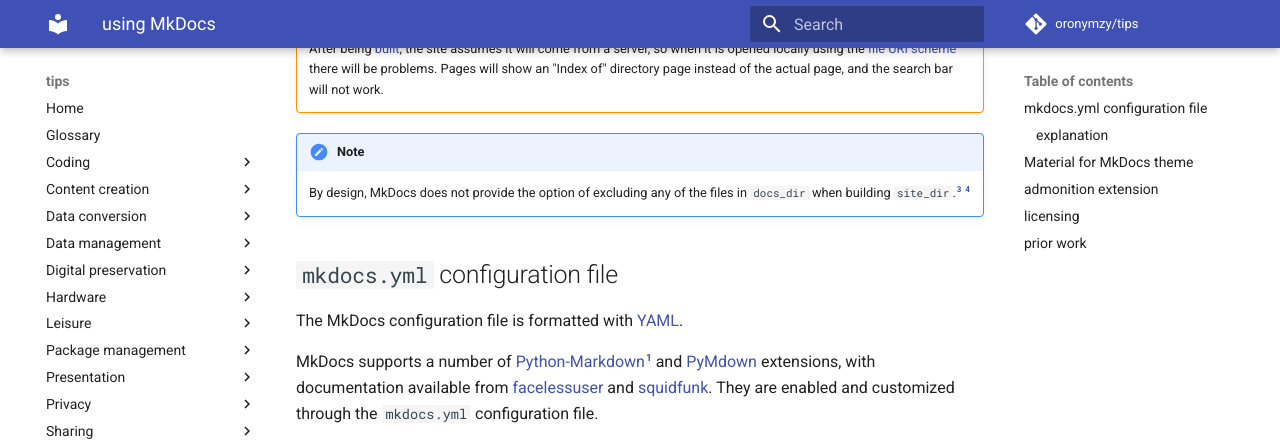
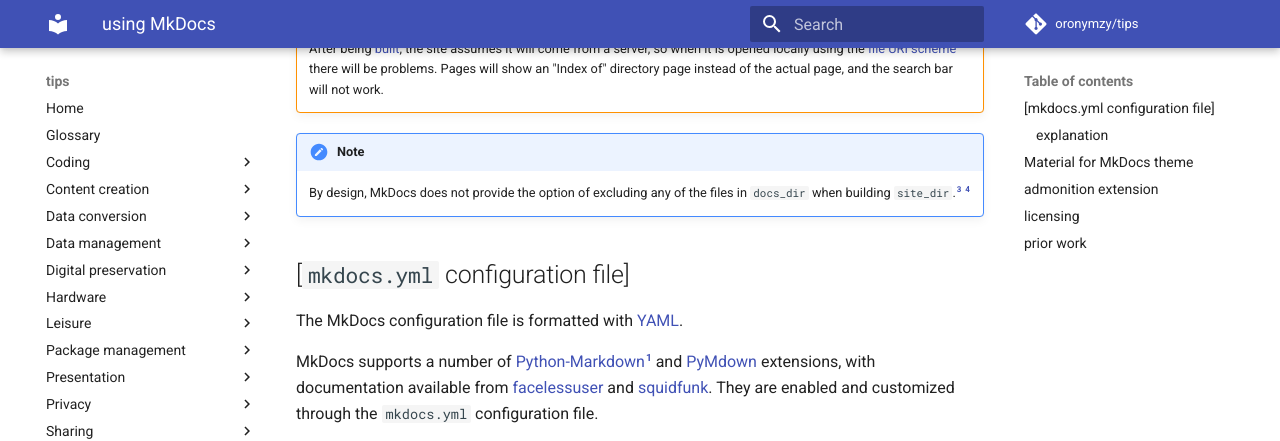
Before and after one commit to oronymzy/tips, an MkDocs documentation site: the page built from docs/usgMkDc.md, in a window 1280 px wide and 900 px high, scrolled down 304 px. Shown: the top 441 px of the window. Built offline with MkDocs 1.6.1 and Material for MkDocs 9.7.7, drawn with Linux system fonts in a browser that asks for light colours; comment, search, counter and statistics services are not loaded.

```diff
--- a/docs/usgMkDc.md
+++ b/docs/usgMkDc.md
@@ -11,7 +11,7 @@ MkDocs uses [lunr.js](https://lunrjs.com/) as its search engine[^usgMkDc2], but
 
     By design, MkDocs does not provide the option of excluding any of the files in `docs_dir` when building `site_dir`.[^usgMkDc3] [^usgMkDc4]
 
-## `mkdocs.yml` configuration file
+## [`mkdocs.yml` configuration file]
 The MkDocs configuration file is formatted with [YAML](https://yaml.org/).
 
 MkDocs supports a number of [Python-Markdown](https://python-markdown.github.io/extensions/)[^usgMkDc1] and [PyMdown](https://facelessuser.github.io/PyMdown/) extensions, with documentation available from [facelessuser](https://facelessuser.github.io/pymdown-extensions/) and [squidfunk](https://squidfunk.github.io/mkdocs-material/extensions/pymdown/). They are enabled and customized through the `mkdocs.yml` configuration file.
```
Also changed, not shown: other parts of docs/usgMkDc.md (+1 -0 lines).
